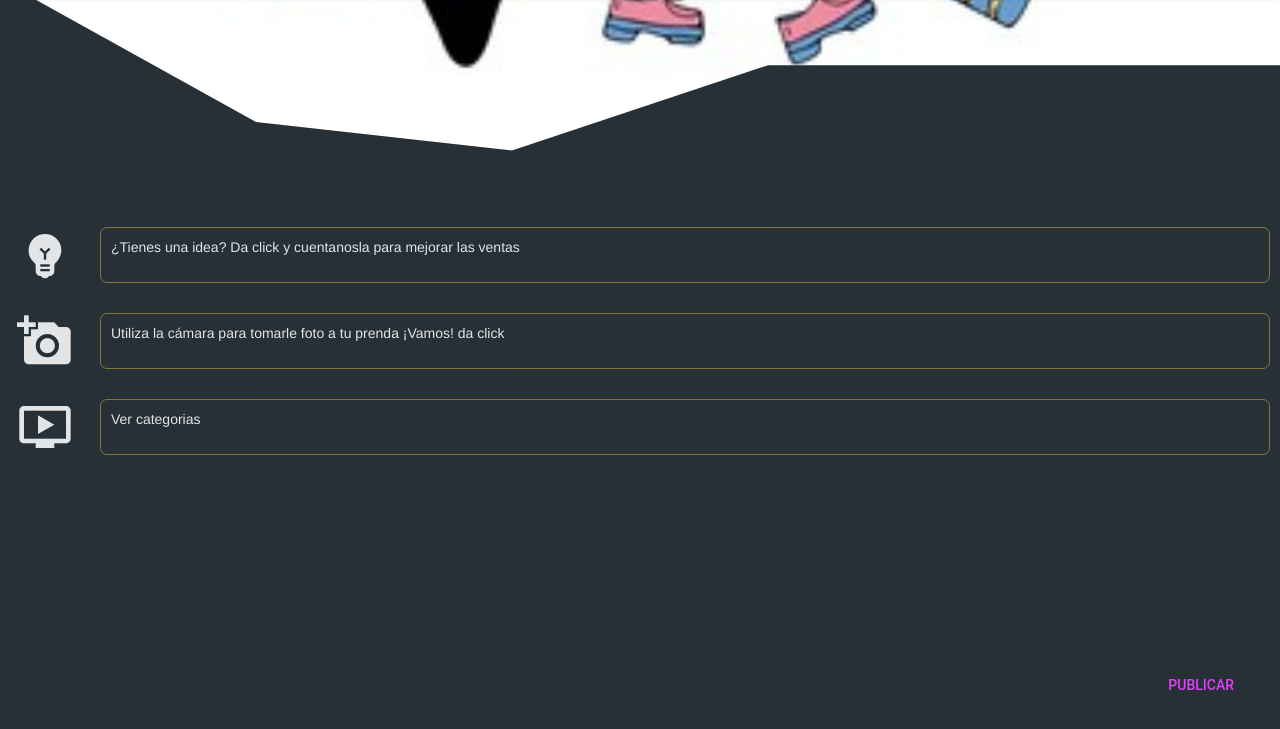
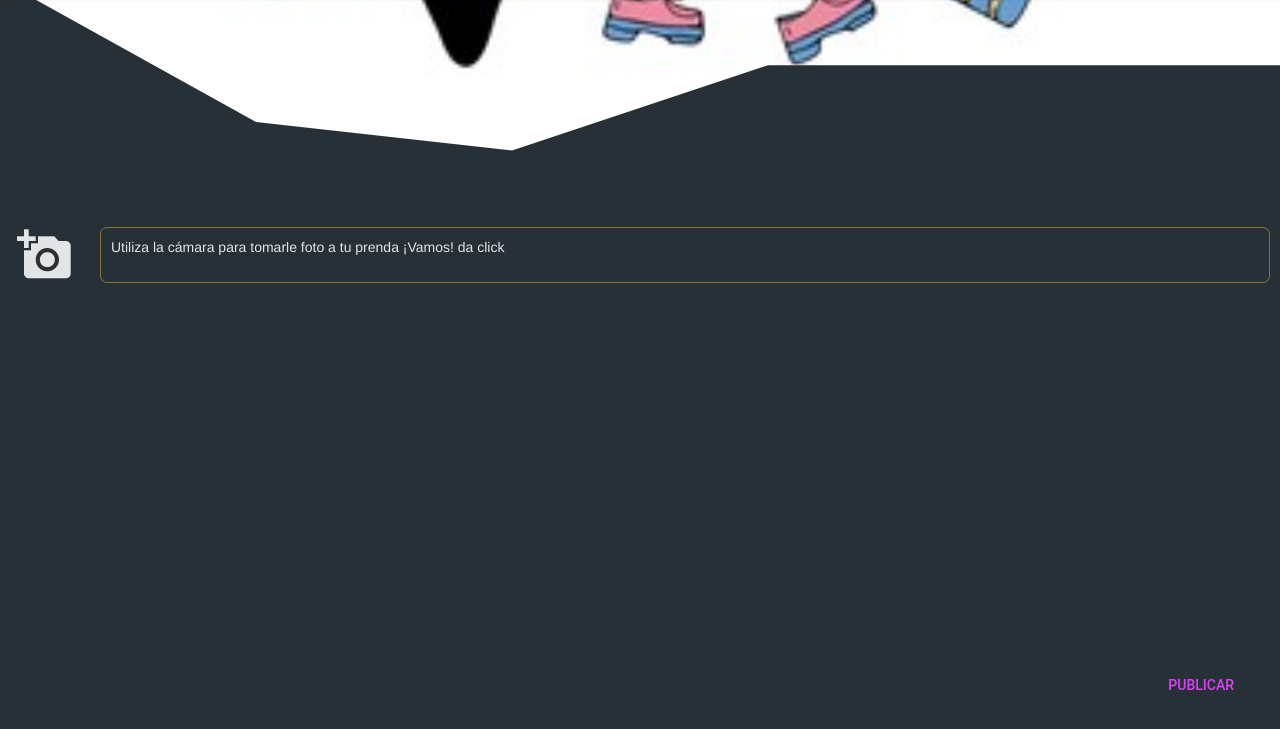
Before and after one commit to villanueva26/SwapMeet, a website: page index.html in a window 1280 px wide. Shown: the part 67-796 px from the top of the page. Drawn offline with nearby package versions, Linux system fonts and the light colour scheme.

Commit message:
Actualizando para hacer pruebas3

```diff
--- a/index.html
+++ b/index.html
@@ -84,23 +84,12 @@
             <svg xmlns="http://www.w3.org/2000/svg" viewBox="0 0 1440 320"><path fill="#273036" fill-opacity="1" d="M0,64L288,224L576,256L864,160L1152,160L1440,160L1440,320L1152,320L864,320L576,320L288,320L0,320Z"></path></svg>
           </div>
           <div class="page--initial">
-            <i class="material-icons">emoji_objects</i>
-            <div class="description">
-              ¿Tienes una idea? Da click y cuentanosla para mejorar las ventas
-            </div>
-          </div>
-          <div class="page--initial">
             <i class="material-icons">add_a_photo</i>
             <div class="description">
               Utiliza la cámara para tomarle foto a tu prenda ¡Vamos! da click
             </div>
           </div>
-          <div class="page--initial">
-            <i class="material-icons">ondemand_video</i>
-            <div class="description">
-              Ver categorias
-            </div>
-          </div>
+
         </div>
       </div>
     </div>
```
